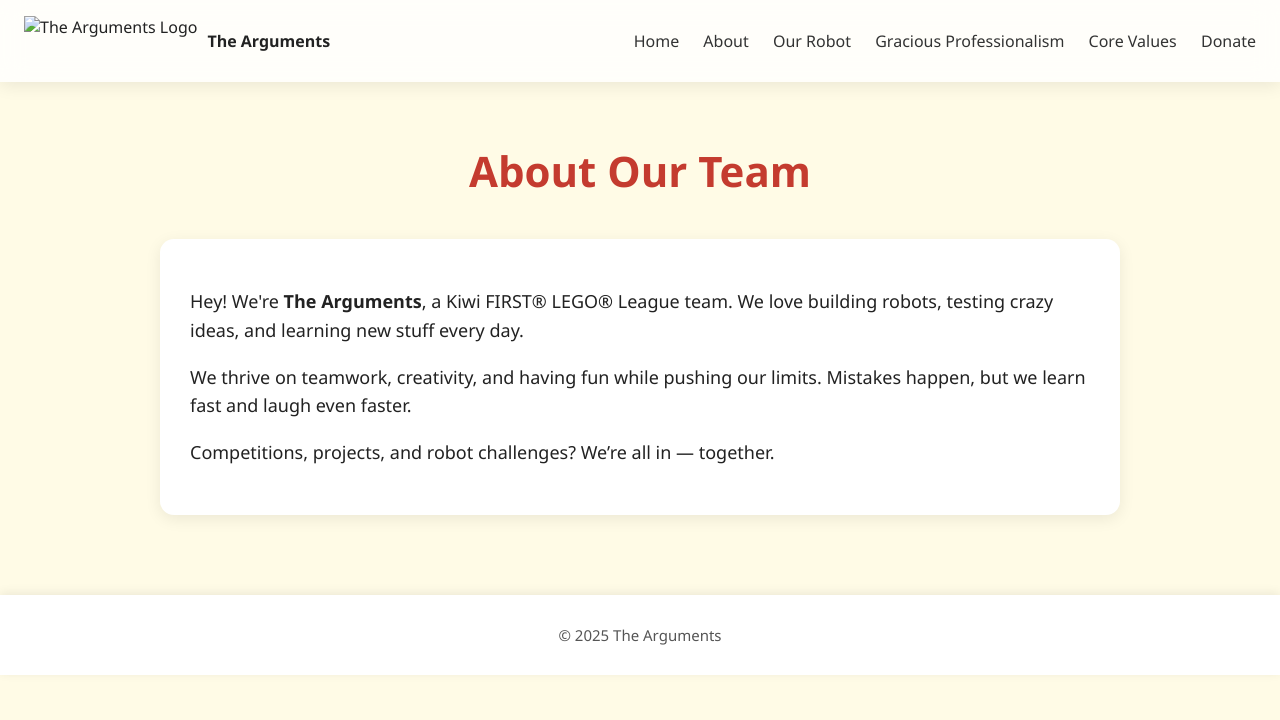
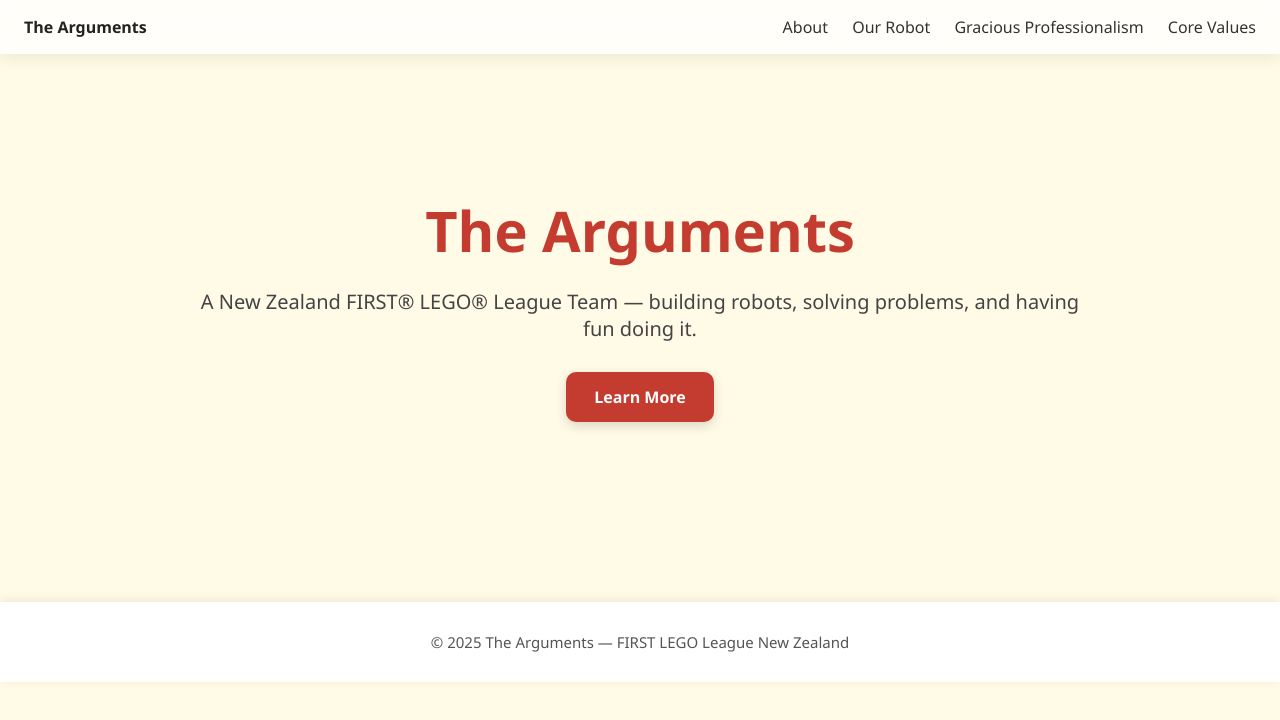
Before and after one commit to ebp-1234/new-WEBISTE-THAT-WOLLI-WORK, a plain HTML site: page index.html in a window 1280 px wide. Drawn offline with Linux system fonts and the light colour scheme.

Commit message:
Update index.html

```diff
--- a/index.html
+++ b/index.html
@@ -1,42 +1,44 @@
-<!-- Updated about.html -->
 <!DOCTYPE html>
 <html lang="en">
 <head>
   <meta charset="UTF-8" />
   <meta name="viewport" content="width=device-width, initial-scale=1.0" />
-  <title>About – The Arguments</title>
+  <title>The Arguments</title>
   <style>
-    body { margin:0; font-family:'Segoe UI', Arial; background:#fffbe6; color:#222; overflow-x:hidden; }
-    header { background:#ffffffcc; backdrop-filter:blur(12px); padding:16px 24px; display:flex; align-items:center; box-shadow:0 4px 16px rgba(0,0,0,0.08); position:sticky; top:0; z-index:20; }
-    .logo { display:flex; align-items:center; }
-    .logo img { height:50px; margin-right:10px; }
-    nav { margin-left:auto; }
-    nav a { margin-left:20px; text-decoration:none; color:#333; font-weight:500; transition:0.3s; }
-    nav a:hover { color:#c43b2f; transform:scale(1.05); }
-    h1 { text-align:center; color:#c43b2f; margin-top:60px; font-size:42px; opacity:0; transform:translateY(20px); animation:fadeUp 1s forwards; }
-    .content { max-width:900px; margin:40px auto; background:white; padding:30px; border-radius:14px; box-shadow:0 4px 16px rgba(0,0,0,0.08); font-size:18px; line-height:1.6; opacity:0; transform:translateY(20px); animation:fadeUp 1s 0.2s forwards; }
-    footer { text-align:center; padding:30px; margin-top:80px; background:white; box-shadow:0 -2px 10px rgba(0,0,0,0.08); font-size:15px; color:#555; }
-    @keyframes fadeUp { to { opacity:1; transform:translateY(0); } }
+    body { margin:0; font-family: 'Segoe UI', Arial, sans-serif; background:#fffbe6; color:#222; }
+    header { background:#ffffffcc; backdrop-filter:blur(12px); padding:16px 24px; display:flex; justify-content:space-between; align-items:center; box-shadow:0 4px 16px rgba(0,0,0,0.08); position:sticky; top:0; z-index:20; }
+    nav a { margin-left:20px; text-decoration:none; color:#333; font-weight:500; transition:0.2s; }
+    nav a:hover { color:#c43b2f; }
+    .hero { padding:100px 20px; max-width:900px; margin:auto; text-align:center; }
+    .hero h1 { font-size:56px; font-weight:800; margin-bottom:16px; color:#c43b2f; }
+    .hero p { font-size:20px; color:#444; margin-bottom:30px; }
+    .button { display:inline-block; padding:14px 28px; background:#c43b2f; color:white; border-radius:10px; text-decoration:none; font-weight:600; box-shadow:0 4px 12px rgba(0,0,0,0.15); transition:0.25s; }
+    .button:hover { transform:translateY(-3px); box-shadow:0 6px 18px rgba(0,0,0,0.18); }
+    section { max-width:900px; margin:60px auto; padding:0 20px; }
+    h2 { font-size:32px; margin-bottom:16px; color:#c43b2f; text-align:center; }
+    .card { background:white; padding:26px; border-radius:14px; box-shadow:0 4px 16px rgba(0,0,0,0.08); margin-bottom:26px; font-size:18px; line-height:1.55; }
+    footer { text-align:center; padding:30px; background:#ffffff; box-shadow:0 -2px 10px rgba(0,0,0,0.08); margin-top:80px; font-size:15px; color:#555; }
   </style>
 </head>
 <body>
   <header>
-  <div class="logo"><img src="logo.png" alt="The Arguments Logo" /> <strong>The Arguments</strong></div>
+    <div class="logo"><strong>The Arguments</strong></div>
     <nav>
-    <a href="index.html">Home</a>
       <a href="about.html">About</a>
       <a href="robot.html">Our Robot</a>
       <a href="project.html">Gracious Professionalism</a>
       <a href="corevalues.html">Core Values</a>
-    <a href="donate.html">Donate</a>
     </nav>
   </header>
-<h1>About Our Team</h1>
-<div class="content">
-  <p>Hey! We're <strong>The Arguments</strong>, a Kiwi FIRST® LEGO® League team. We love building robots, testing crazy ideas, and learning new stuff every day.</p>
-  <p>We thrive on teamwork, creativity, and having fun while pushing our limits. Mistakes happen, but we learn fast and laugh even faster.</p>
-  <p>Competitions, projects, and robot challenges? We’re all in — together.</p>
+
+  <div class="hero">
+    <h1>The Arguments</h1>
+    <p>A New Zealand FIRST® LEGO® League Team — building robots, solving problems, and having fun doing it.</p>
+    <a class="button" href="about.html">Learn More</a>
   </div>
-<footer>© 2025 The Arguments</footer>
+
+  <footer>
+    © 2025 The Arguments — FIRST LEGO League New Zealand
+  </footer>
 </body>
 </html>
```
Lines whose indentation alone changed are shown as unchanged.
